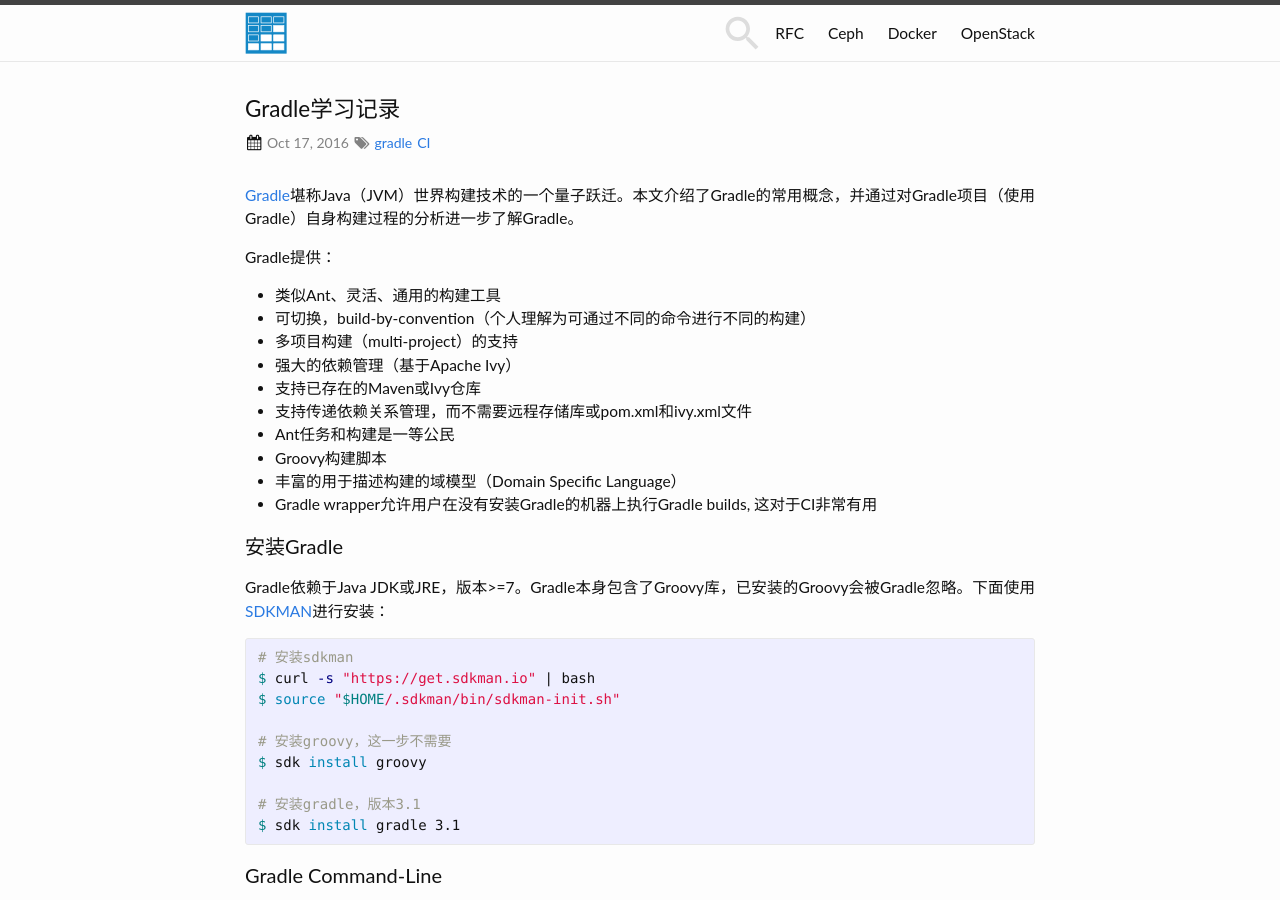
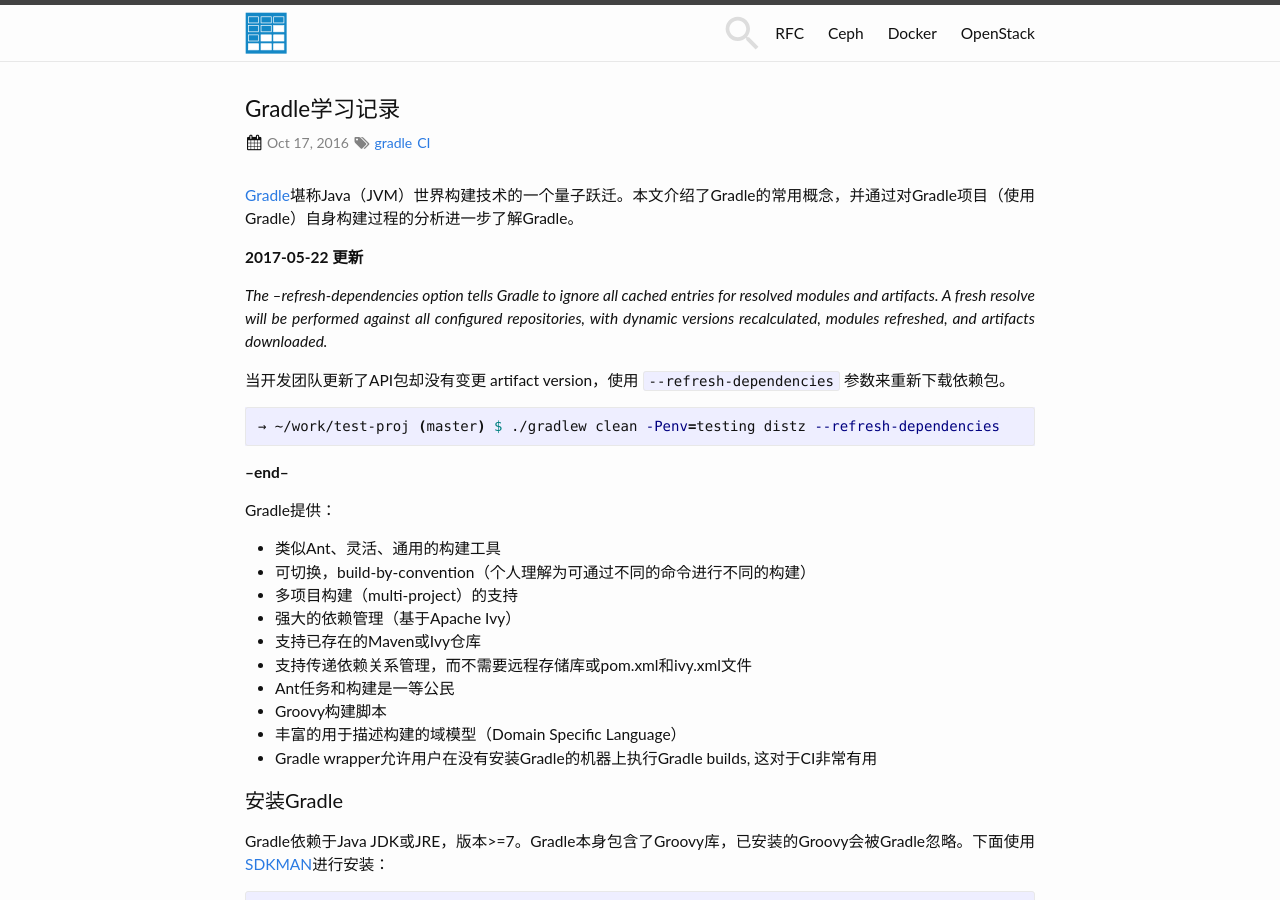
Before and after one commit to zhjwpku/zhjwpku.github.io, a Jekyll site: the page built from _posts/2016-10-17-gradle-learning-notes.markdown, in a window 1280 px wide and 900 px high. Built offline with Jekyll 4.4.1, drawn with Linux system fonts in a browser that asks for light colours; comment, search, counter and statistics services are not loaded.

Commit message:
--refresh-dependencies
Signed-off-by: Zhao Junwang <zhjwpku@gmail.com>

````diff
--- a/_posts/2016-10-17-gradle-learning-notes.markdown
+++ b/_posts/2016-10-17-gradle-learning-notes.markdown
@@ -8,6 +8,18 @@
 ---
 
 [Gradle][gradle]堪称Java（JVM）世界构建技术的一个量子跃迁。本文介绍了Gradle的常用概念，并通过对Gradle项目（使用Gradle）自身构建过程的分析进一步了解Gradle。
+
+**2017-05-22 更新**
+
+*The --refresh-dependencies option tells Gradle to ignore all cached entries for resolved modules and artifacts. A fresh resolve will be performed against all configured repositories, with dynamic versions recalculated, modules refreshed, and artifacts downloaded.*
+
+当开发团队更新了API包却没有变更 artifact version，使用 `--refresh-dependencies` 参数来重新下载依赖包。
+
+```shell
+→ ~/work/test-proj (master) $ ./gradlew clean -Penv=testing distz --refresh-dependencies
+```
+
+**--end--**
 
 Gradle提供：
 
````
